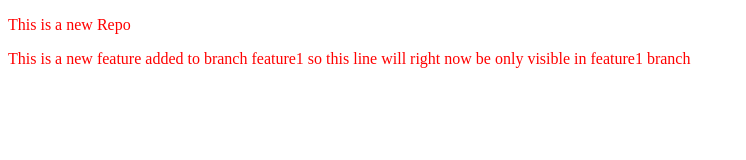
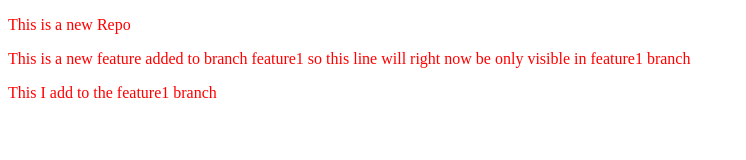
Before and after one commit to GauranshSingh/LocalRepo, a plain HTML site: page index.html in a window 1280 px wide. Shown: the whole page, without its empty margins (0-746 px from the left). Drawn offline with Linux system fonts and the light colour scheme.

Commit message:
Added p to the main branch

```diff
--- a/index.html
+++ b/index.html
@@ -9,5 +9,6 @@
 <body>
     <p>This is a new Repo</p>
     <p>This is a new feature added to branch feature1 so this line will right now be only visible in feature1 branch</p>
+    <p>This I add to the feature1 branch</p>
 </body>
 </html>
```
